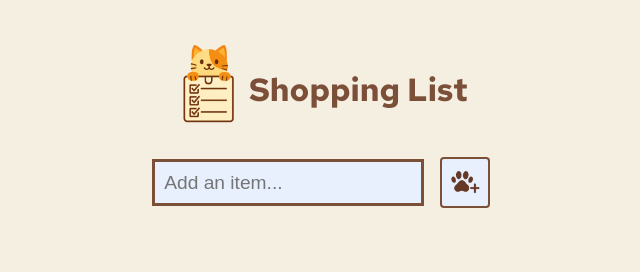
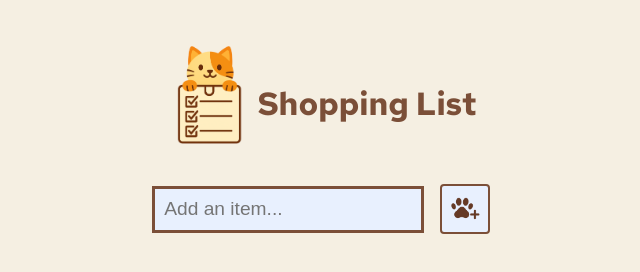
Before and after one commit to carlasmartinsr/Shopping-list, a plain HTML site: page index.html in a window 1280 px wide. Shown: the whole page, without its empty margins (319-959 px from the left). Drawn offline with Linux system fonts and the light colour scheme; a web font is replaced by a local one.

Commit message:
Commit Image index.css manifest.json

```diff
--- a/index.css
+++ b/index.css
@@ -93,7 +93,7 @@ main{
 
 
 .logo{
-  width:19%;
+  width:24%;
 }
 
 .img-btn{
```
Also changed, not shown: img/android-chrome-192x192.png (added), img/android-chrome-512x512.png (added), img/new-cat.png (added), manifest.json.
